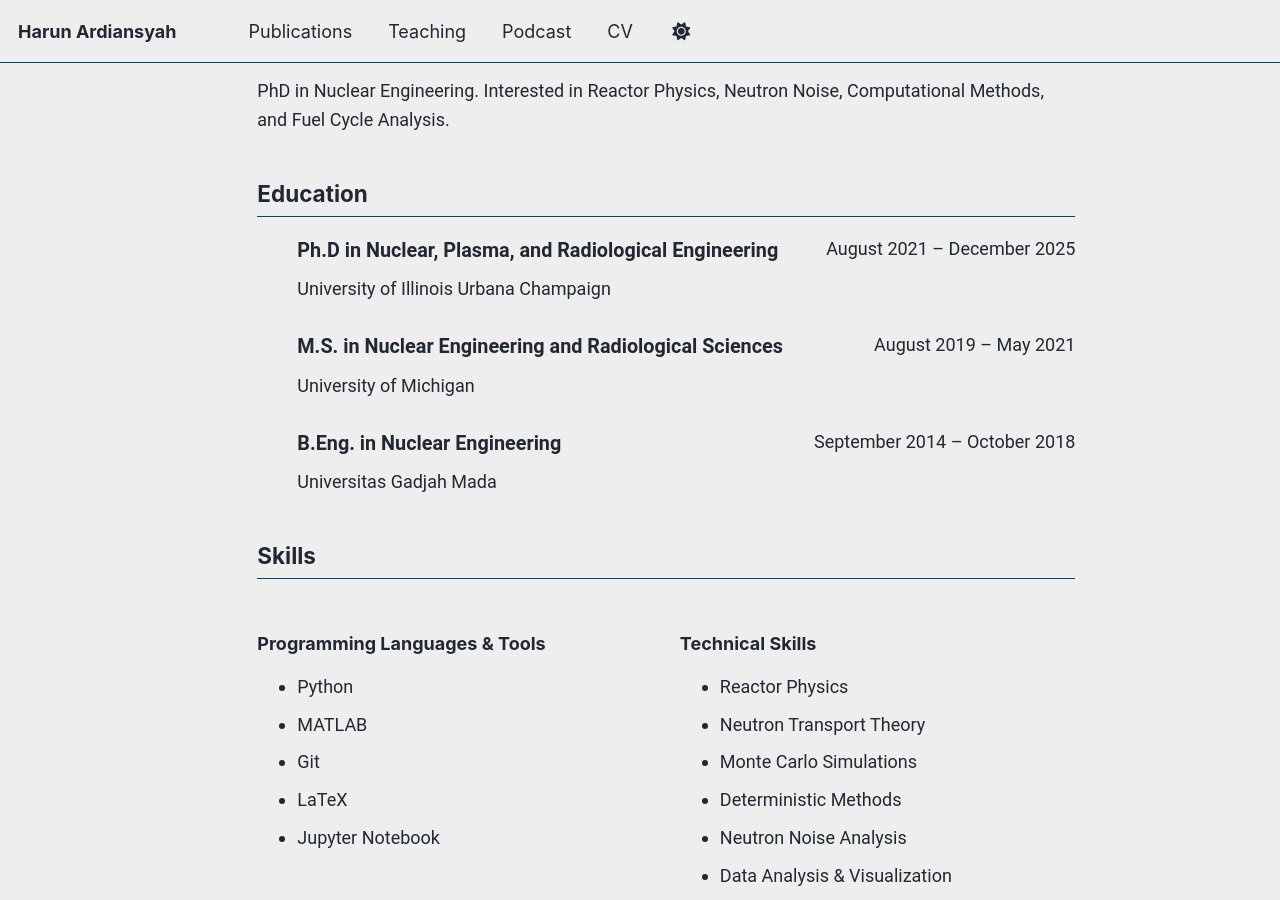
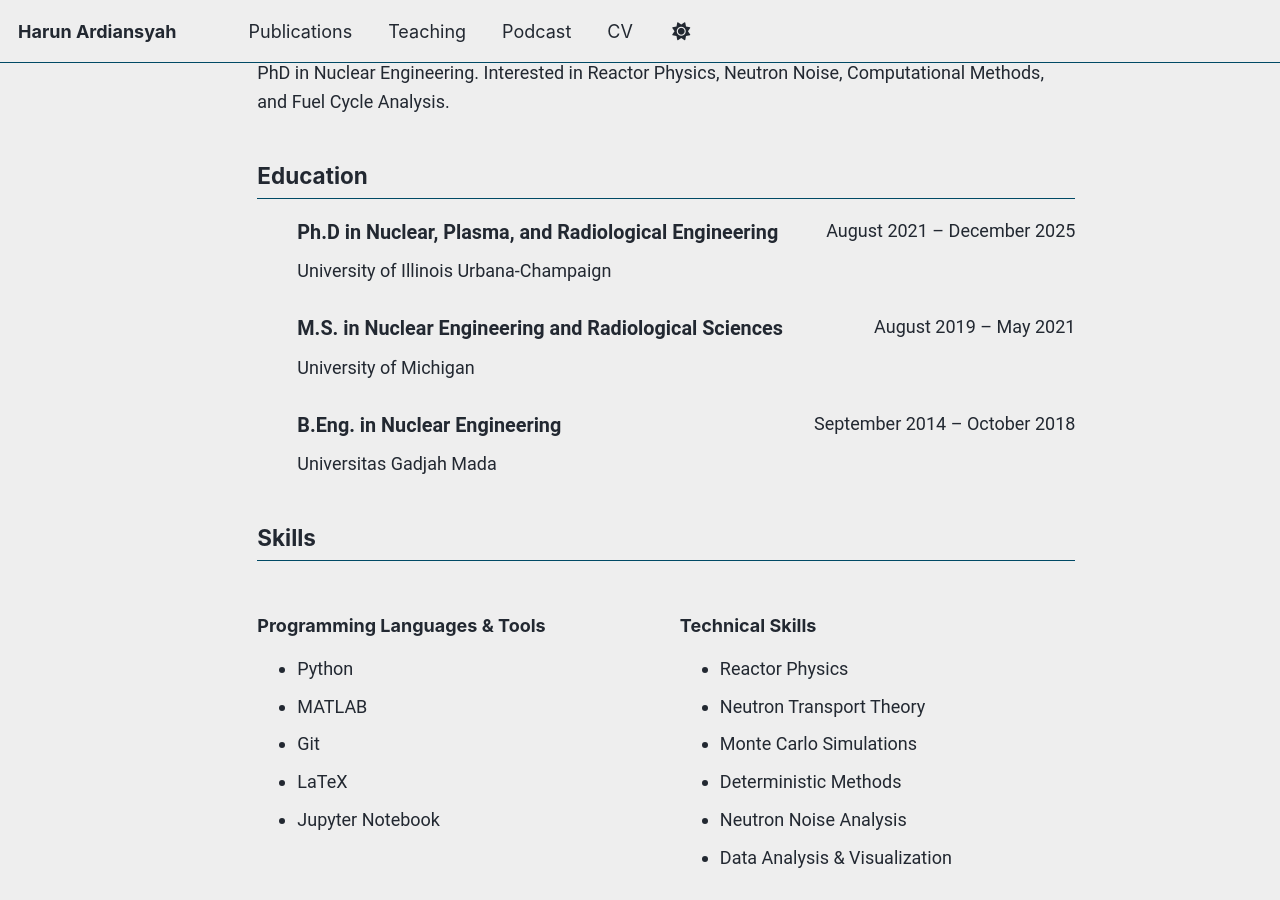
Before and after one commit to harunardi/harunardi.github.io, a Jekyll site: the page built from _pages/cv.md, in a window 1280 px wide and 900 px high, scrolled down 369 px. Built offline with Jekyll 4.4.1, drawn with Linux system fonts in a browser that asks for light colours; a script bundle is joined from its source files by our own code; library files that are not in the unit come from our copies.

Commit message:
miscellaneous edits

```diff
--- a/_data/cv.json
+++ b/_data/cv.json
@@ -2,7 +2,6 @@
   "basics": {
     "name": "Harun Ardiansyah",
     "email": "haruna2@illinois.edu",
-    "phone": "",
     "website": "https://harunardi.github.io",
     "summary": "PhD in Nuclear Engineering. Interested in Reactor Physics, Neutron Noise, Computational Methods, and Fuel Cycle Analysis.",
     "location": {
@@ -33,7 +32,7 @@
   "work": [],
   "education": [
     {
-      "institution": "University of Illinois Urbana Champaign",
+      "institution": "University of Illinois Urbana-Champaign",
       "area": "Ph.D in Nuclear, Plasma, and Radiological Engineering",
       "studyType": "",
       "startDate": "August 2021",
```
Also changed, not shown: _pages/about.md (+1 -1 lines).
